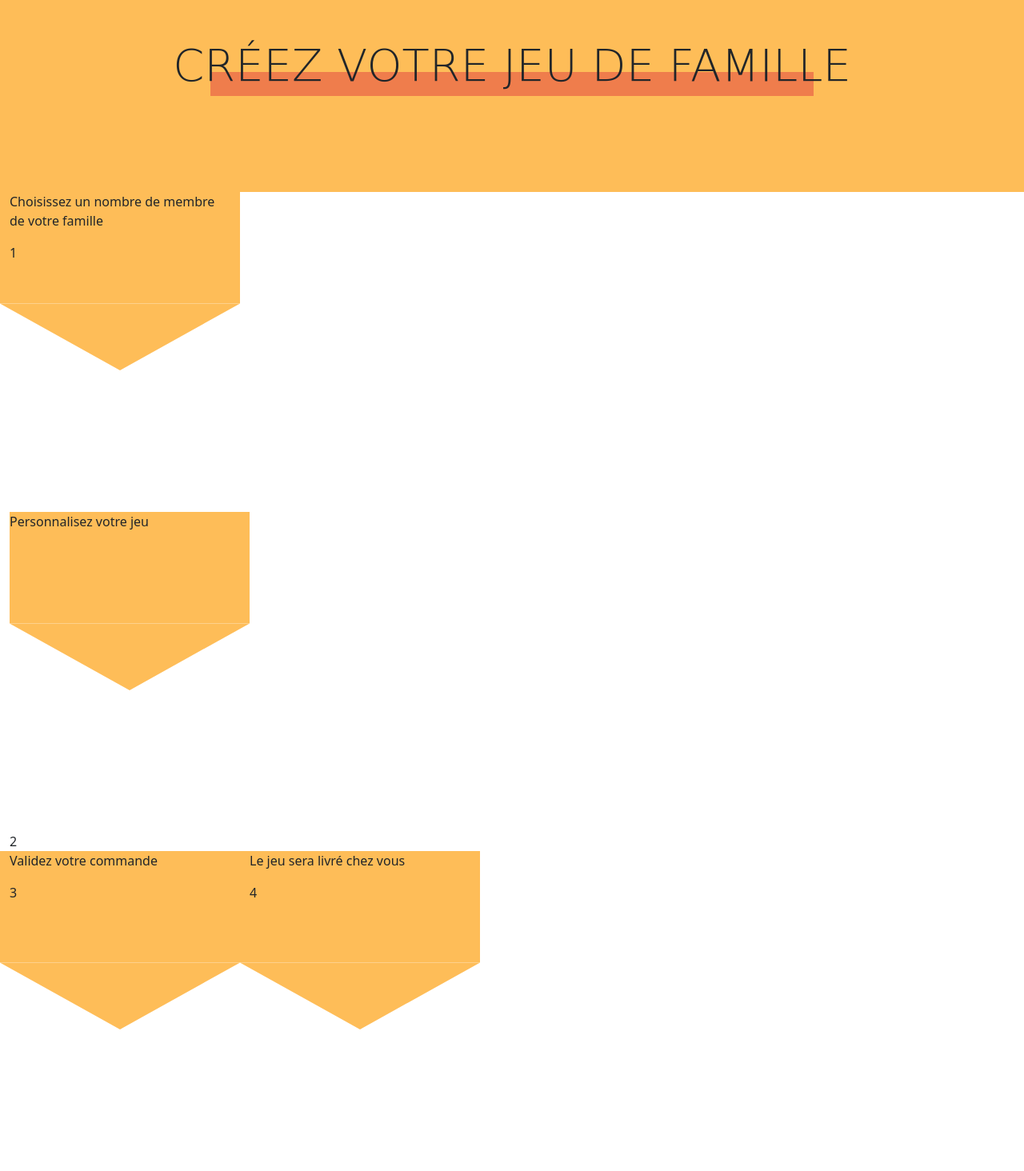
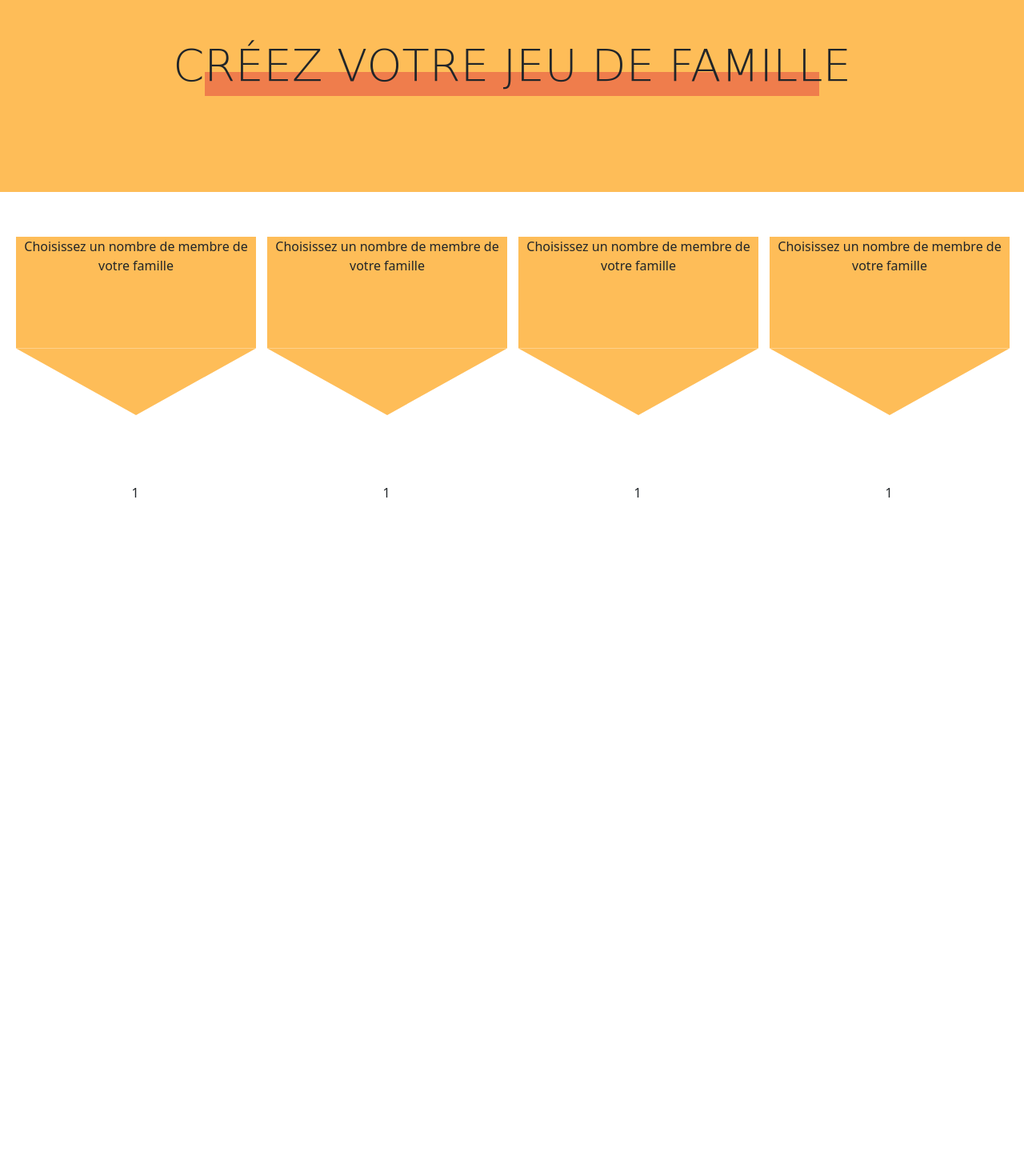
Before and after one commit to WildCodeSchool/orleans-202103-php-project-treebz, a Symfony app: template templates/gameCreation/index.html.twig in a window 1280 px wide. Shown: the whole page at 80% size. After the commit the page ends 622 px from the top, so only its background shows below. Run offline with Twig, Linux system fonts and the light colour scheme; the template is opened without the code that fills it, so the values that code supplies are empty; style sheets or scripts are compiled from the project's sources; some libraries are stand-ins or nearby versions.

Commit message:
advancement in the steps containers

```diff
--- a/assets/styles/gamecreation.scss
+++ b/assets/styles/gamecreation.scss
@@ -30,9 +30,12 @@ h1 {
 }
 
 .stepContainer {
-    height: 400px;
-    width: 300px;
+    height: 300px;
+
+    width: 100%;
+    max-width: 300px;
+
 
     background: url("../images/step_gamecreation.svg") no-repeat;
-    background-size: 300px;
+    background-size: 100%;
 }
--- a/assets/styles/variables.scss
+++ b/assets/styles/variables.scss
@@ -9,8 +9,8 @@ $danger: #bb2c3a;
 $light: #f8f9fa;
 $dark: #212529;
 
-$font-title: 'Lemonada', cursive;
+$font-title: 'Lemonada',
+cursive;
 $font-text: 'Roboto';
-
 $space: 8px;
 $doubleSpace: 16px;
--- a/templates/gameCreation/index.html.twig
+++ b/templates/gameCreation/index.html.twig
@@ -1,4 +1,4 @@
-{% extends 'base.html.twig' %}
+{% extends 'layout.html.twig' %}
 
 {% block stylesheets %}
 	{{ parent() }}
@@ -8,12 +8,11 @@
 {% block title %}
 	Treeb'Z | Créer votre jeu
 {% endblock %}
-{% block navbar %}
-{% endblock %}
 {% block body %}
+
 	<header>
 		<div class="jumbotron jumbotron-fluid mainTitle">
-      <div class="container-fluid">
+			<div>
 				<h1 class="display-4 text-center py-5">
 					Créez votre jeu de famille
 				</h1>
@@ -23,49 +22,76 @@
 
 	<section>
 		<div class="container-fluid">
-      <div class="row">
-        <div class="stepContainer col-lg-3">
+			<div class="d-flex justify-content-around flex-row text-center mt-5">
+
+
+				<div>
+
+					<div class="stepContainer m-2">
+						<span>
+							Choisissez un nombre de membre de votre famille
+						</span>
+					</div>
+
+					<div>
+						<span>
+							1
+						</span>
+					</div>
+
+				</div>
+ {# Inicio do outro step #}
+				<div>
+
+					<div class="stepContainer m-2">
+						<span>
+							Choisissez un nombre de membre de votre famille
+						</span>
+					</div>
+
+					<div>
+						<span>
+							1
+						</span>
+					</div>
+
+				</div>
+ {# Inicio do outro step #}
+				<div>
+
+					<div class="stepContainer m-2">
 						<p>
 							Choisissez un nombre de membre de votre famille
 						</p>
-          <div>
-            1
-          </div>
 					</div>
 
 					<div>
-          <div class="stepContainer col-lg-3">
+						<span>
+							1
+						</span>
+					</div>
+
+				</div>
+ {# Inicio do outro step #}
+				<div>
+
+					<div class="stepContainer m-2">
 						<p>
-              Personnalisez votre jeu
+							Choisissez un nombre de membre de votre famille
 						</p>
 					</div>
+
 					<div>
-            2
+						<span>
+							1
+						</span>
 					</div>
+
 				</div>
-        <div class="stepContainer col-lg-3">
-          <div>
-            <p>
-              Validez votre commande
-            </p>
-          </div>
-          <div>
-            3
-          </div>
-        </div>
-        <div class="stepContainer col-lg-3">
-          <div>
-            <p>
-              Le jeu sera livré chez vous
-            </p>
-          </div>
-          <div>
-            4
-          </div>
-        </div>
+
+
 			</div>
 		</div>
 	</section>
 {% endblock %}
-{% block footer %}
-{% endblock %}
+{% block footer %}{% endblock %}
```
Lines whose indentation alone changed are shown as unchanged.
